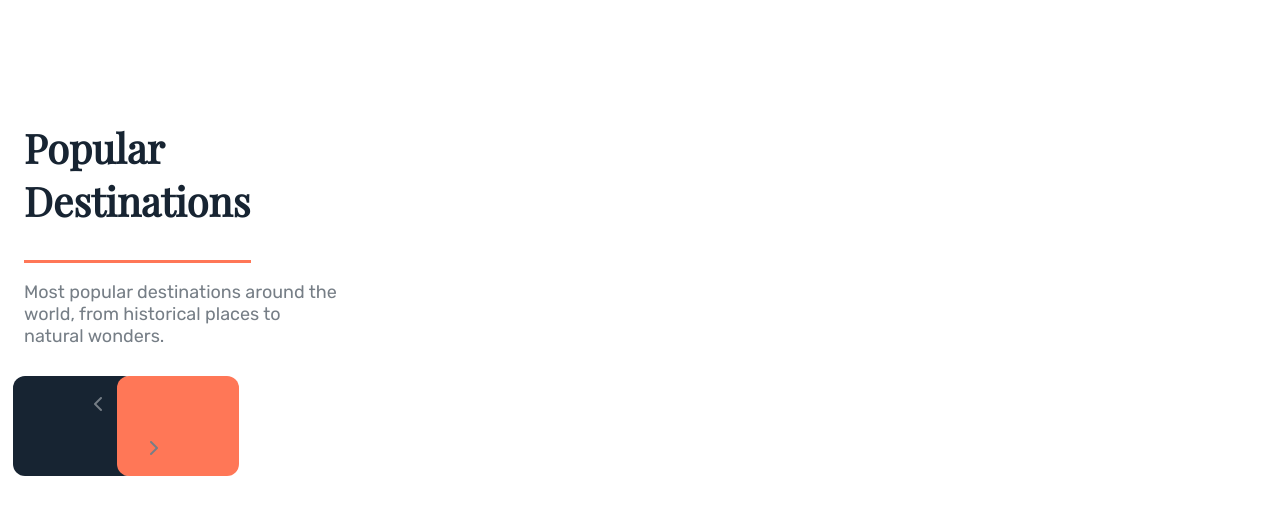
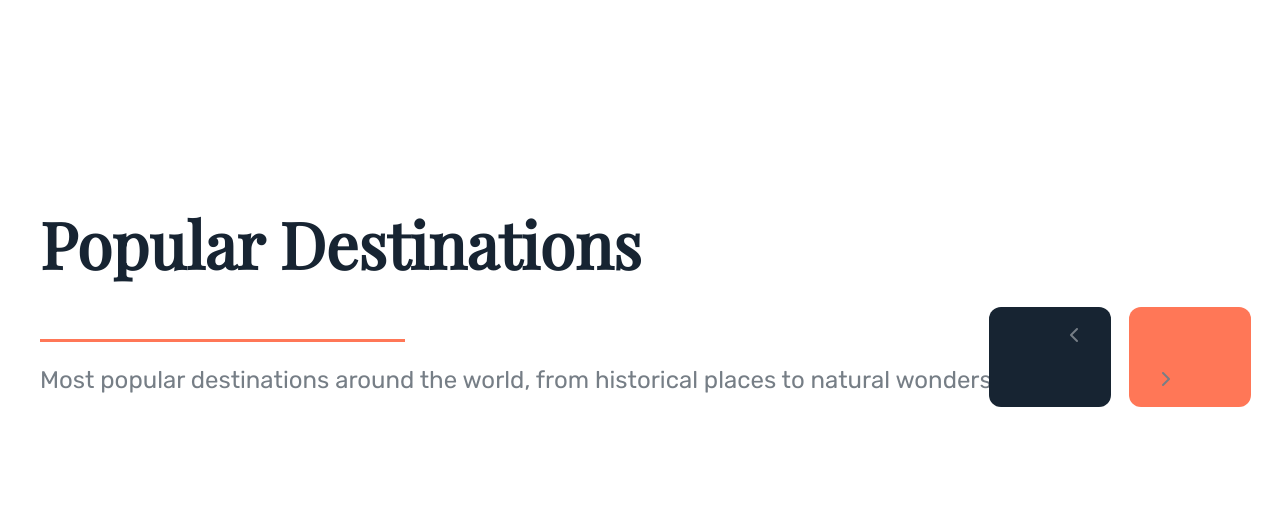
Before and after one commit to BertaGM/202309-w4chwe-matias-risco-berta-gonzalez, a website: page public/index.html in a window 1280 px wide. Drawn offline with nearby package versions, Linux system fonts and the light colour scheme; files that its build step writes are made by us from their sources.

Commit message:
Add buttons and responsive header

```diff
--- a/public/index.html
+++ b/public/index.html
@@ -16,25 +16,28 @@
 <body>
   <main class="main">
     <header class="header">
-      <div class="header__title-container">
-        <h2 class="title-container__title">
+      <div class="header-container">
+        <div class="title-container">
+          <h2 class="title">
             Popular Destinations
           </h2>
         </div>
-      <div class="header__color-line">
-        <div class="color-line__gap-line"></div>
+        <div class="color-line">
+          <div class="gap-line"></div>
         </div>
 
-      <div class="header__text-container">
-        <p class="text-container__text">
+        <div class="text-container">
+          <p class="text">
             Most popular destinations around the world, from historical places to natural wonders.
           </p>
         </div>
-      <div>
-        <i class="fa-solid fa-chevron-down button button--solid--black button--small button--rotate-clockwise"></i>
-
-        <i class="fa-solid fa-chevron-down button button--solid--orange button--small button--rotate-anticlockwise"></i>
-
+      </div>
+      <section class="button-container">
+        <div class="buttons">
+          <i
+            class="buttons_button fa-solid fa-chevron-down button button--solid--black button--small button--small-right button--rotate-clockwise"></i>
+          <i
+            class="buttons_button fa-solid fa-chevron-down button button--solid--orange button--small button--small-left button--rotate-anticlockwise"></i>
         </div>
     </header>
     <article>
--- a/src/sass/component/header/_header.scss
+++ b/src/sass/component/header/_header.scss
@@ -1,6 +1,8 @@
 @use "../../variables/variables";
 @use "../../core/globals";
+@use "../button/button";
 
+@media (max-width: 767px) {
   .main {
     padding: 80px 16px;
     display: flex;
@@ -19,7 +21,7 @@
     }
   }
 
-.title-container__title {
+  .title {
     font-family: variables.$main-font-family;
     color: variables.$primary-font-color;
     font-size: 40px;
@@ -27,7 +29,7 @@
     align-self: stretch;
   }
 
-.text-container__text {
+  .text {
     font-family: variables.$secondary-font-family;
     color: variables.$secondary-font-color;
     font-size: 18px;
@@ -35,12 +37,94 @@
     align-self: stretch;
   }
 
-.header__color-line {
+  .color-line {
     background-color: variables.$primary-dark-color;
     height: 3px;
     width: 227px;
+    gap: 20px;
 
     &__gap-line {
       gap: 30px;
     }
   }
+}
+
+@media (min-width: 767px) {
+  .main {
+    padding: 140px 32px;
+    display: flex;
+    flex-direction: column;
+  }
+
+  .header {
+    display: flex;
+    flex-direction: row;
+  }
+
+  .header-container {
+    display: flex;
+    flex-direction: column;
+    align-items: flex-start;
+    flex: 1 0 0;
+
+    &--reverse {
+      flex-direction: row-reverse;
+    }
+  }
+
+  .title {
+    font-family: variables.$main-font-family;
+    color: variables.$primary-font-color;
+    font-size: 64px;
+    line-height: normal;
+    align-self: stretch;
+  }
+
+  .text {
+    font-family: variables.$secondary-font-family;
+    color: variables.$secondary-font-color;
+    font-size: 24px;
+    line-height: normal;
+    align-self: stretch;
+  }
+
+  .color-line {
+    background-color: variables.$primary-dark-color;
+    height: 3px;
+    width: 365px;
+    gap: 20px;
+
+    &__gap-line {
+      gap: 30px;
+    }
+  }
+
+  .button-container {
+    display: flex;
+    align-items: flex-end;
+    gap: 32px;
+    align-self: stretch;
+  }
+
+  .buttons {
+    display: flex;
+    align-items: flex-start;
+    gap: 40px;
+  }
+
+  .button--small--right {
+    display: flex;
+    padding: 28px 20px;
+    flex-direction: column;
+    align-items: flex-start;
+    gap: 4px;
+  }
+
+  .button--small-left {
+    display: flex;
+    padding: 28px 20px;
+    flex-direction: column;
+    align-items: flex-start;
+    gap: 4px;
+  }
+}
--- a/src/sass/styles.scss
+++ b/src/sass/styles.scss
@@ -3,7 +3,5 @@
 @use "component/header/header";
 @use "./component/button/button";
 
-
-
 @use "../../node_modules/@fortawesome/fontawesome-free/scss/fontawesome.scss";
 @use "../../node_modules/@fortawesome/fontawesome-free/scss/solid.scss";
--- a/src/sass/variables/_variables.scss
+++ b/src/sass/variables/_variables.scss
@@ -6,3 +6,4 @@ $secondary-dark-color: #331811;
 $secondary-soft-color: #61291c;
 $primary-font-color: #172432;
 $secondary-font-color: #767e86;
+$light-font-color: #fff;
```
Also changed, not shown: 1 other file. Lines whose indentation alone changed are shown as unchanged.
